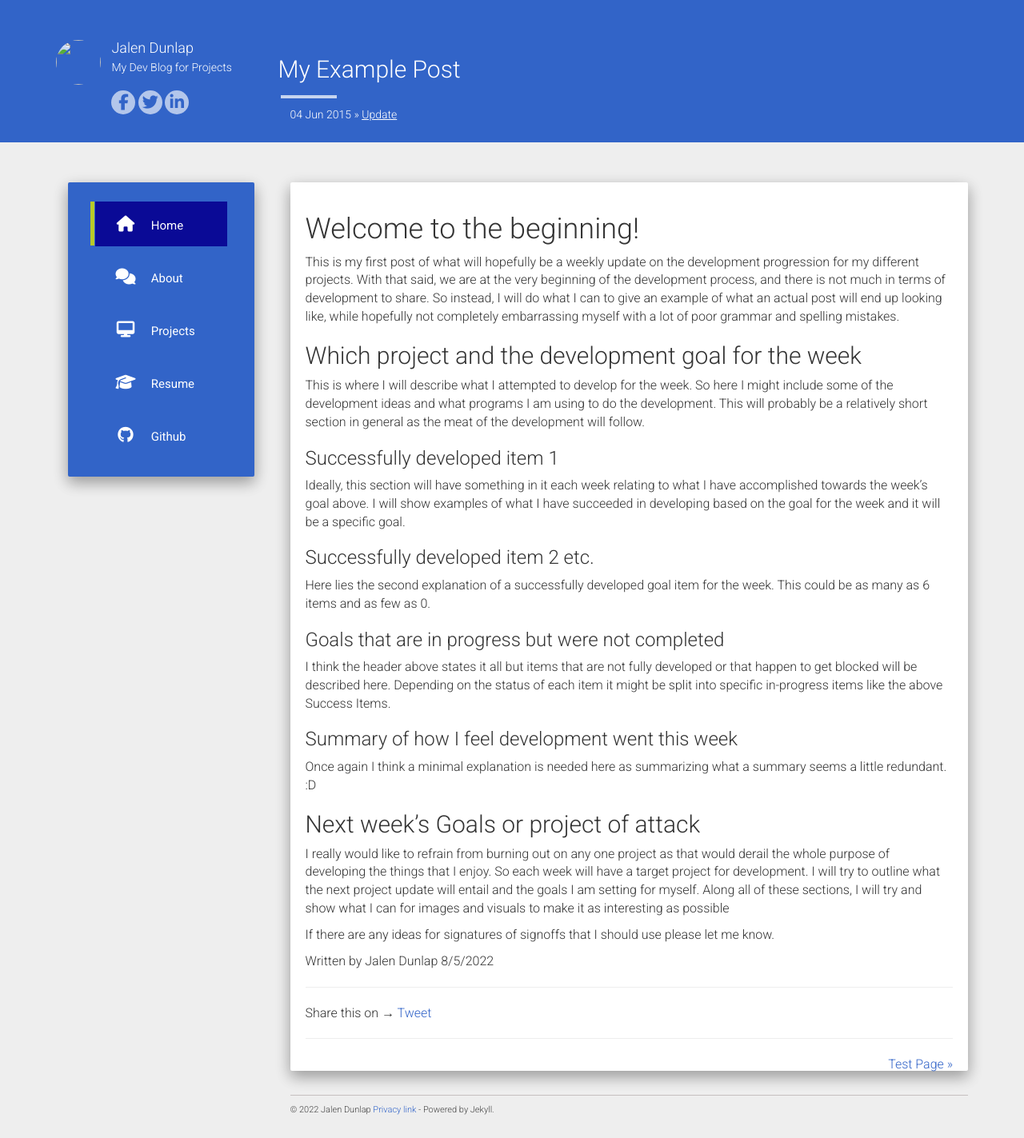
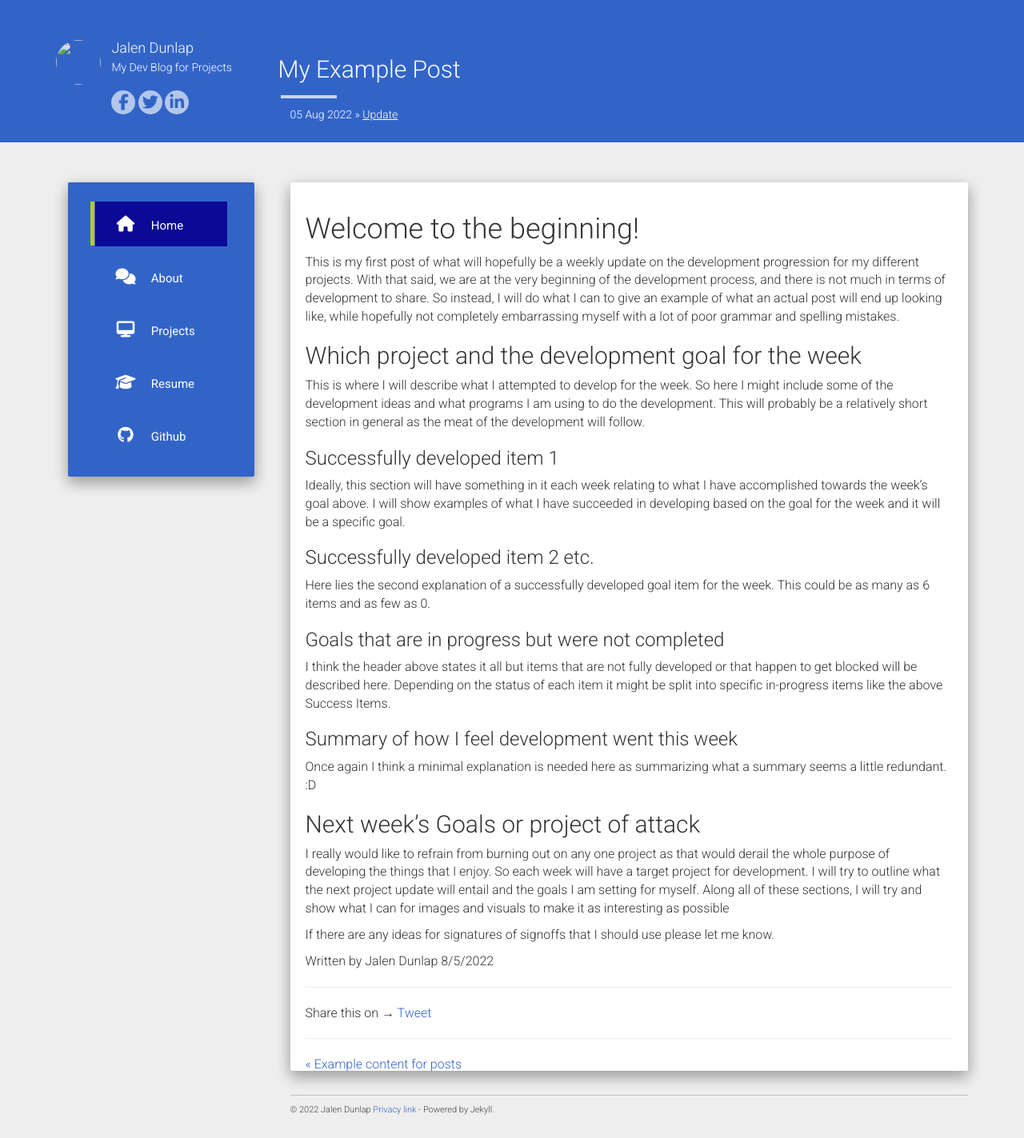
Before and after one commit to Jalen-Dunlap/jalen-dunlap.github.io, a Jekyll site: the page built from _posts/2022-8-5-my-beginning.md, in a window 1280 px wide. Shown: the whole page at 80% size. Built offline with Jekyll 4.4.1, drawn with Linux system fonts in a browser that asks for light colours; nearby versions of some CDN libraries; comment, search, counter and statistics services are not loaded.

Commit message:
date fix

```diff
--- a/_posts/2022-8-5-my-beginning.md
+++ b/_posts/2022-8-5-my-beginning.md
@@ -1,7 +1,7 @@
 ---
 layout: post
 title: My Example Post
-date: 2015-06-04
+date: 2022-08-05
 categories: Update
 ---
 
```
